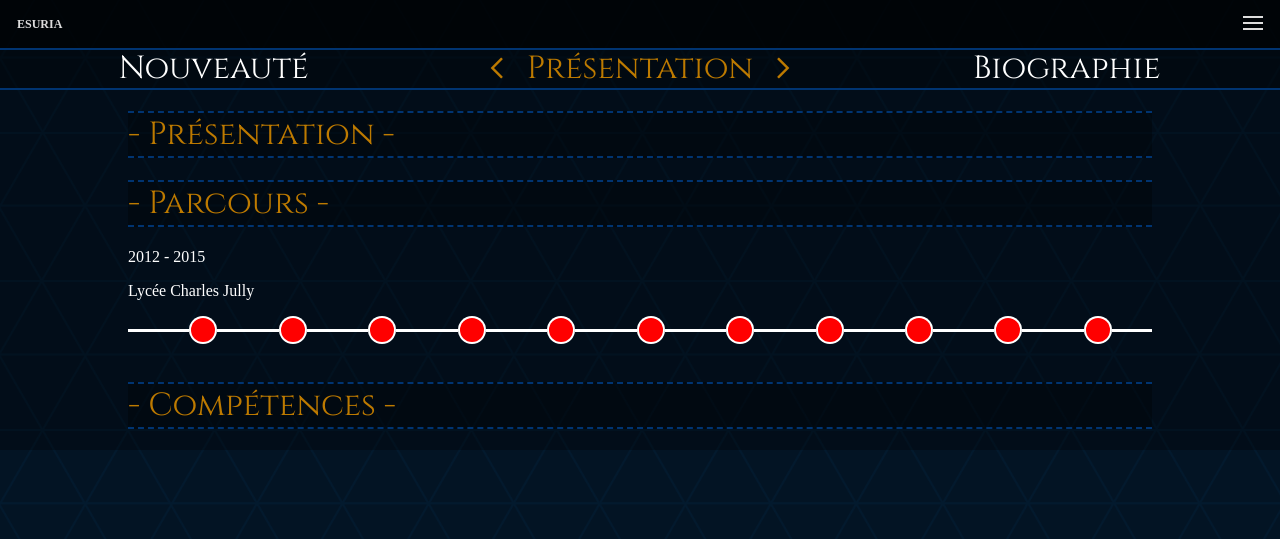
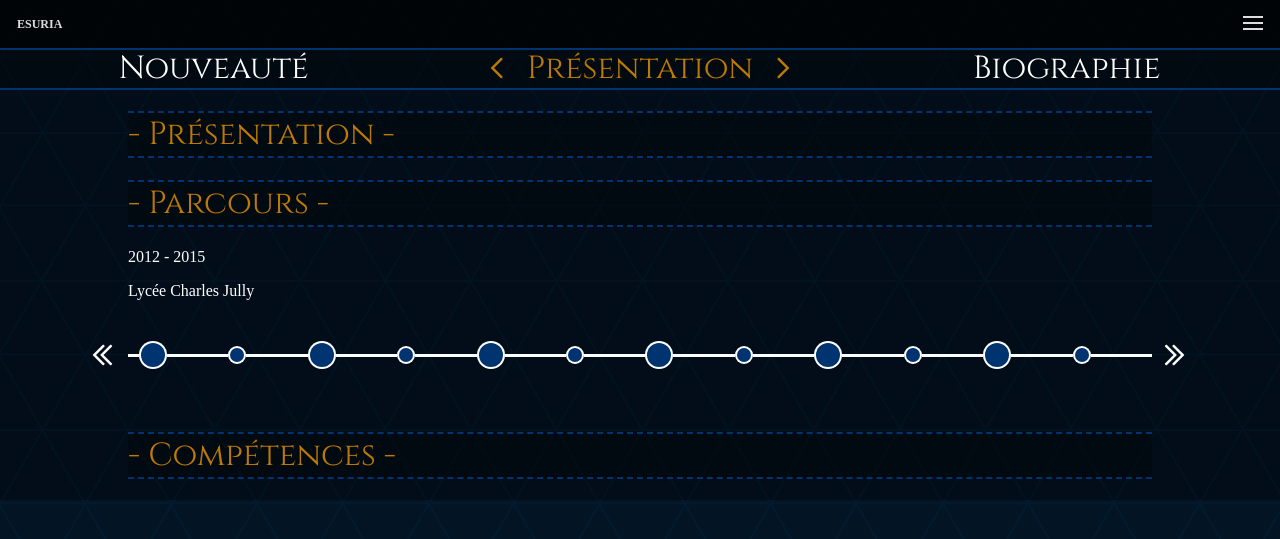
Before and after one commit to l0ic68/esuria-portfolio, a Symfony app: template Back/templates/base/index.html.twig in a window 1280 px wide. Shown: the top 539 px of the page. Run offline with Twig, Linux system fonts and the light colour scheme; the template is opened without the code that fills it, so the values that code supplies are empty; some libraries are stand-ins or nearby versions.

Commit message:
maj timeline

```diff
--- a/Back/public/css/Index.css
+++ b/Back/public/css/Index.css
@@ -91,16 +91,30 @@
   display: block;
 }
 
+#chevron_past
+{
+  color: white;
+  font-size: 1.5em;
+  position: relative;
+  right: 1.5em;
+  top: 1.1em;
+}
+
+#chevron_past:hover
+{
+  cursor: pointer;
+}
 #Timeline_bar {
   display: flex;
   flex-direction: row;
   align-items: center;
-  justify-content: space-around;
+  justify-content: flex-end;
   width: 100%;
-  overflow-x: scroll;
+  overflow-x: hidden;
 }
 
 .Bar {
+  position: relative;
   background-color: white;
   height: 0.2em;
   width: 6%;
@@ -123,13 +137,39 @@
 
 .InsideCircle {
   position: relative;
-  background-color: red;
+  background-color: #003471;
   height: 24px;
   max-height: 24px;
   min-height: 24px;
   width: 24px;
   max-width: 24px;
   min-width: 24px;
+    border-radius: 100%;
+    margin: 2px;
+}
+
+.LitleCircle {
+  position: relative;
+  background-color: white;
+  height: 18px;
+  max-height: 18px;
+  min-height: 18px;
+  width: 18px;
+  max-width: 18px;
+  min-width: 18px;
+  border-radius: 100%;
+
+}
+
+.InsideLitleCircle {
+  position: relative;
+  background-color: #003471;
+  height: 14px;
+  max-height: 14px;
+  min-height: 14px;
+  width: 14px;
+  max-width: 14px;
+  min-width: 14px;
     border-radius: 100%;
     margin: 2px;
 }
@@ -141,6 +181,20 @@
     max-width: 6%;
     min-width: 6%;
 
+}
+
+#chevron_post
+{
+  color: white;
+  font-size: 1.5em;
+  position: relative;
+  left: calc(100% + 0.5em);
+  bottom: 1.1em;
+}
+
+#chevron_post:hover
+{
+  cursor: pointer;
 }
 #Competences {
       margin-top: 1em;
--- a/Back/templates/base/index.html.twig
+++ b/Back/templates/base/index.html.twig
@@ -23,36 +23,22 @@
         <div id="Info">
           <p class="Periode active" id="Periode_2012_2015">2012 - 2015</p>
           <p class="Titre_periode active" id="Titre_lycee">Lycée Charles Jully</p>
-
-          <p class="Periode" id="Periode_2012_">2012 -</p>
-          <p class="Titre_periode" id="Titre_Faeriths">Faerith's</p>
-
-          <p class="Periode" id="Periode_2015">2015</p>
-          <p class="Titre_periode" id="Titre_Viessmann">Viessmann</p>
-
-          <p class="Periode" id="Periode_2015_2017">2015 - 2017</p>
-          <p class="Titre_periode" id="Titre_SUP">SUPINFO - The International Institute of Information Technology</p>
-
-          <p class="Periode" id="Periode_2016">2016</p>
-          <p class="Titre_periode" id="Titre_CH">Centre Hospitalier de Saint-Avold</p>
-
-          <p class="Periode" id="Periode_2017_">2017 -</p>
-          <p class="Titre_periode" id="Titre_Com4Up">Com4Up</p>
-
-          <p class="Periode" id="Periode_2018_">2018 -</p>
-          <p class="Titre_periode" id="Titre_SS">Streaming School</p>
         </div>
       </div>
 
+      <i class="far fa-chevron-double-left" id="chevron_past"></i>
       <div id="Timeline_bar">
       {% set x = 0 %}
         {% for x in 0..20 %}
           <div class="Bar"></div>
           <div class="circle"><div class="InsideCircle"></div></div>
+          <div class="Bar"></div>
+          <div class="LitleCircle"><div class="InsideLitleCircle"></div></div>
           {% set x = x + 1 %}
         {% endfor %}
         <div class="Bar"></div>
       </div>
+      <i class="far fa-chevron-double-right" id="chevron_post"></i>
 
       <div id="Description">
       </div>
@@ -74,3 +60,18 @@
 </div>
 
 {% endblock %}
+
+{% block js %}
+<script>
+  var c = 1;
+document.getElementById('chevron_past').onclick = function() {
+  c++;
+  $('#Timeline_bar>div').css( { left: 'calc(9% * ' + c + ')' } );
+};
+
+document.getElementById('chevron_post').onclick = function() {
+  c--;
+  $('#Timeline_bar>div').css( { left: 'calc(9% * ' + c + ')' } );
+};
+</script>
+{% endblock %}
```
